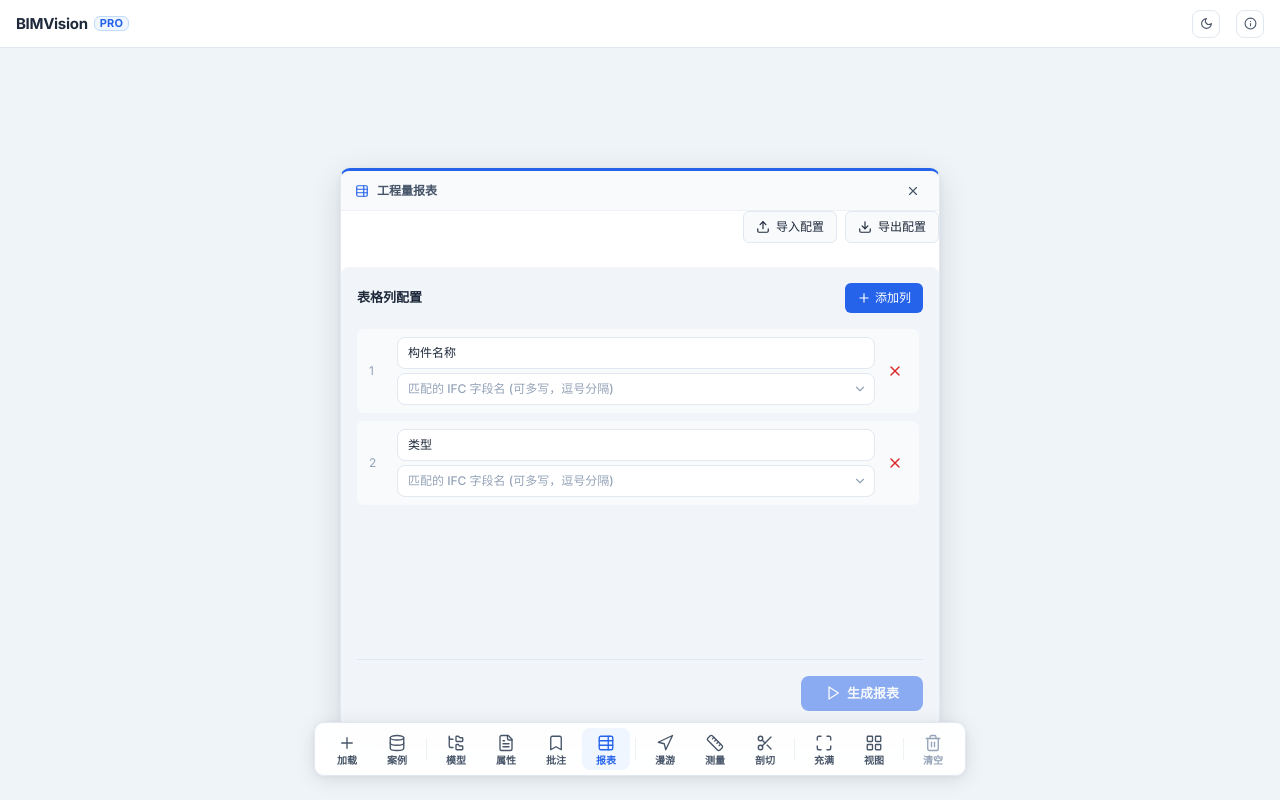
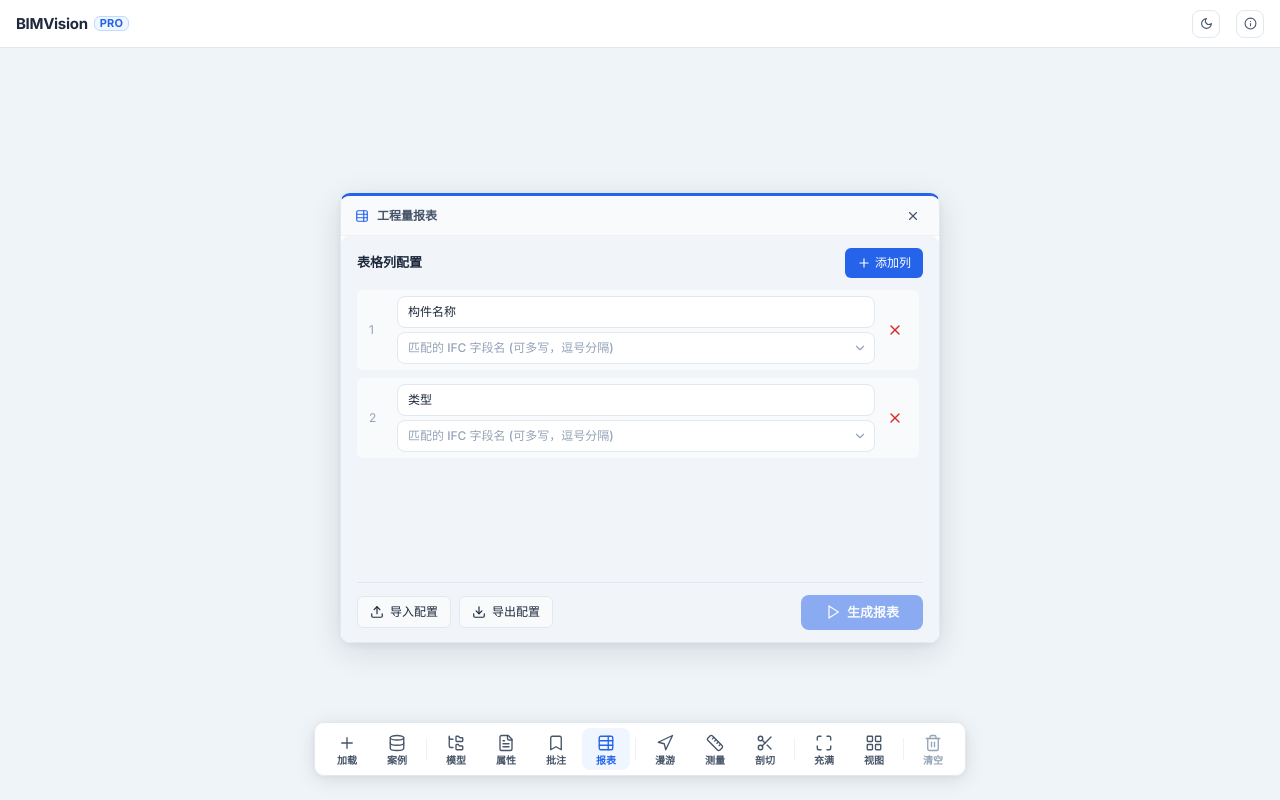
Before and after one commit to zly258/ifc-viewer-pro, a React (Vite) app: page / in a window 1280 px wide. Both pictures are taken after a click on the button "报表". Built offline with nearby package versions, Linux system fonts and the light colour scheme.

Commit message:
fix: 重构工程量报表布局，移动操作按钮至底部并限制面板高度以防遮挡工具栏

```diff
--- a/App.tsx
+++ b/App.tsx
@@ -296,8 +296,8 @@ const App: React.FC = () => {
           icon={TableProperties}
           isOpen={showReportPanel}
           onClose={() => setShowReportPanel(false)}
-          initialPosition={{ x: Math.max(20, (window.innerWidth - 600) / 2), y: Math.max(20, (window.innerHeight - 560) / 2) }}
-          initialSize={{ w: 600, h: 560 }}
+          initialPosition={{ x: Math.max(20, (window.innerWidth - 600) / 2), y: Math.max(20, (window.innerHeight - 450) / 2 - 30) }}
+          initialSize={{ w: 600, h: 450 }}
         >
           <ReportPanel />
         </DraggablePanel>
--- a/components/ReportPanel.tsx
+++ b/components/ReportPanel.tsx
@@ -237,35 +237,10 @@ const ReportPanel: React.FC = () => {
     };
 
     return (
-        <div className="panel-content" style={{ display: 'flex', flexDirection: 'column', height: '100%', gap: 16 }}>
-            {/* Header Actions */}
-            <div style={{ display: 'flex', justifyContent: 'flex-end', alignItems: 'center', marginBottom: 8 }}>
-                <div style={{ display: 'flex', gap: 8 }}>
+        <div className="panel-content" style={{ display: 'flex', flexDirection: 'column', height: '100%', gap: 12 }}>
             {view === 'config' ? (
-                        <>
-                            <button onClick={importConfig} title="导入列配置" style={{ display: 'flex', alignItems: 'center', gap: 6, padding: '6px 12px', fontSize: 12, background: 'var(--surface-1)', border: '1px solid var(--border)', borderRadius: 'var(--radius-sm)', cursor: 'pointer', color: 'var(--text-primary)', whiteSpace: 'nowrap' }}>
-                                <Upload size={14} /> 导入配置
-                            </button>
-                            <button onClick={exportConfig} title="导出当前列配置" style={{ display: 'flex', alignItems: 'center', gap: 6, padding: '6px 12px', fontSize: 12, background: 'var(--surface-1)', border: '1px solid var(--border)', borderRadius: 'var(--radius-sm)', cursor: 'pointer', color: 'var(--text-primary)', whiteSpace: 'nowrap' }}>
-                                <Download size={14} /> 导出配置
-                            </button>
-                        </>
-                    ) : (
-                        <>
-                            <button onClick={() => setView('config')} title="编辑配置" style={{ display: 'flex', alignItems: 'center', gap: 6, padding: '6px 12px', fontSize: 12, background: 'var(--surface-1)', border: '1px solid var(--border)', borderRadius: 'var(--radius-sm)', cursor: 'pointer', color: 'var(--text-primary)', whiteSpace: 'nowrap' }}>
-                                <Edit size={14} /> 修改配置
-                            </button>
-                            <button onClick={exportCsv} disabled={rows.length === 0} title="导出CSV电子表格" style={{ display: 'flex', alignItems: 'center', gap: 6, padding: '6px 12px', fontSize: 12, background: 'var(--surface-1)', border: '1px solid var(--border)', borderRadius: 'var(--radius-sm)', cursor: 'pointer', color: 'var(--text-primary)', opacity: rows.length === 0 ? 0.5 : 1, whiteSpace: 'nowrap' }}>
-                                <FileSpreadsheet size={14} /> 导出为 CSV
-                            </button>
-                        </>
-                    )}
-                </div>
-            </div>
-
-            {view === 'config' ? (
-                <div style={{ display: 'flex', flexDirection: 'column', flex: 1, background: 'var(--surface-2)', padding: 16, borderRadius: 'var(--radius-md)', overflow: 'hidden' }}>
-                    <div style={{ display: 'flex', justifyContent: 'space-between', alignItems: 'center', marginBottom: 16 }}>
+                <div style={{ display: 'flex', flexDirection: 'column', flex: 1, background: 'var(--surface-2)', padding: '12px 16px', borderRadius: 'var(--radius-md)', overflow: 'hidden' }}>
+                    <div style={{ display: 'flex', justifyContent: 'space-between', alignItems: 'center', marginBottom: 12 }}>
                         <div style={{ fontWeight: 600, fontSize: 13 }}>表格列配置</div>
                         <button
                             onClick={addColumn}
@@ -277,7 +252,7 @@ const ReportPanel: React.FC = () => {
 
                     <div style={{ display: 'flex', flexDirection: 'column', gap: 8, flex: 1, overflow: 'auto', paddingRight: 4 }}>
                         {columns.map((col, idx) => (
-                            <div key={col.id} style={{ display: 'flex', gap: 8, alignItems: 'center', background: 'var(--surface-1)', padding: '8px 12px', borderRadius: 'var(--radius-sm)' }}>
+                            <div key={col.id} style={{ display: 'flex', gap: 8, alignItems: 'center', background: 'var(--surface-1)', padding: '6px 12px', borderRadius: 'var(--radius-sm)' }}>
                                 <div style={{ fontSize: 12, color: 'var(--text-muted)', width: 20 }}>{idx + 1}</div>
                                 <div style={{ flex: 1, display: 'flex', flexDirection: 'column', gap: 4 }}>
                                     <input
@@ -305,7 +280,15 @@ const ReportPanel: React.FC = () => {
                         )}
                     </div>
 
-                    <div style={{ marginTop: 16, display: 'flex', justifyContent: 'flex-end', borderTop: '1px solid var(--border)', paddingTop: 16 }}>
+                    <div style={{ marginTop: 12, display: 'flex', justifyContent: 'space-between', alignItems: 'center', borderTop: '1px solid var(--border)', paddingTop: 12 }}>
+                        <div style={{ display: 'flex', gap: 8 }}>
+                            <button onClick={importConfig} title="导入列配置" style={{ display: 'flex', alignItems: 'center', gap: 6, padding: '6px 12px', fontSize: 12, background: 'var(--surface-1)', border: '1px solid var(--border)', borderRadius: 'var(--radius-sm)', cursor: 'pointer', color: 'var(--text-primary)', whiteSpace: 'nowrap' }}>
+                                <Upload size={14} /> 导入配置
+                            </button>
+                            <button onClick={exportConfig} title="导出当前列配置" style={{ display: 'flex', alignItems: 'center', gap: 6, padding: '6px 12px', fontSize: 12, background: 'var(--surface-1)', border: '1px solid var(--border)', borderRadius: 'var(--radius-sm)', cursor: 'pointer', color: 'var(--text-primary)', whiteSpace: 'nowrap' }}>
+                                <Download size={14} /> 导出配置
+                            </button>
+                        </div>
                         <button
                             onClick={generateReport}
                             disabled={isLoading || modelID === -1 || columns.length === 0}
@@ -316,8 +299,9 @@ const ReportPanel: React.FC = () => {
                     </div>
                 </div>
             ) : (
+                <div style={{ flex: 1, display: 'flex', flexDirection: 'column', overflow: 'hidden' }}>
                     <div style={{ flex: 1, display: 'flex', flexDirection: 'column', border: '1px solid var(--border)', borderRadius: 'var(--radius-md)', overflow: 'hidden' }}>
-                    <div style={{ display: 'flex', justifyContent: 'space-between', alignItems: 'center', padding: '10px 16px', background: 'var(--surface-2)', borderBottom: '1px solid var(--border)' }}>
+                        <div style={{ display: 'flex', justifyContent: 'space-between', alignItems: 'center', padding: '8px 16px', background: 'var(--surface-2)', borderBottom: '1px solid var(--border)' }}>
                             <span style={{ fontSize: 13, fontWeight: 500 }}>统计结果 {rows.length > 0 && `(${rows.length} 条记录)`}</span>
                         </div>
 
@@ -364,6 +348,16 @@ const ReportPanel: React.FC = () => {
                             </table>
                         </div>
                     </div>
+
+                    <div style={{ marginTop: 12, display: 'flex', justifyContent: 'space-between', alignItems: 'center', borderTop: '1px solid var(--border)', paddingTop: 12 }}>
+                        <button onClick={() => setView('config')} title="编辑配置" style={{ display: 'flex', alignItems: 'center', gap: 6, padding: '6px 12px', fontSize: 12, background: 'var(--surface-1)', border: '1px solid var(--border)', borderRadius: 'var(--radius-sm)', cursor: 'pointer', color: 'var(--text-primary)', whiteSpace: 'nowrap' }}>
+                            <Edit size={14} /> 修改配置
+                        </button>
+                        <button onClick={exportCsv} disabled={rows.length === 0} title="导出CSV电子表格" style={{ display: 'flex', alignItems: 'center', gap: 6, padding: '6px 12px', fontSize: 12, background: 'var(--surface-1)', border: '1px solid var(--border)', borderRadius: 'var(--radius-sm)', cursor: 'pointer', color: 'var(--text-primary)', opacity: rows.length === 0 ? 0.5 : 1, whiteSpace: 'nowrap' }}>
+                            <FileSpreadsheet size={14} /> 导出为 CSV
+                        </button>
+                    </div>
+                </div>
             )}
         </div>
     );
```
Lines whose indentation alone changed are shown as unchanged.
